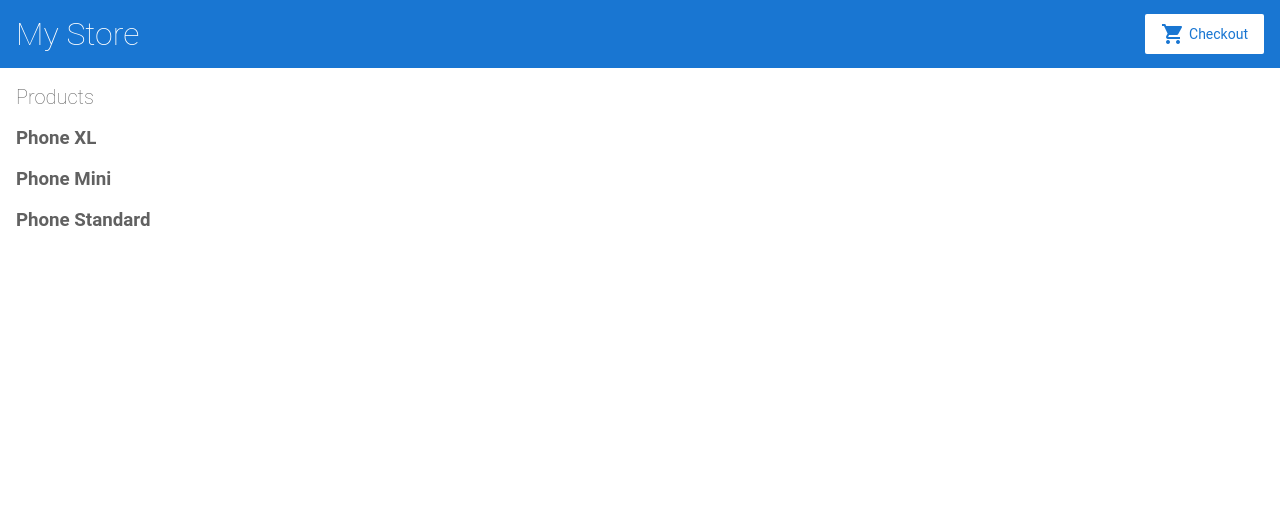
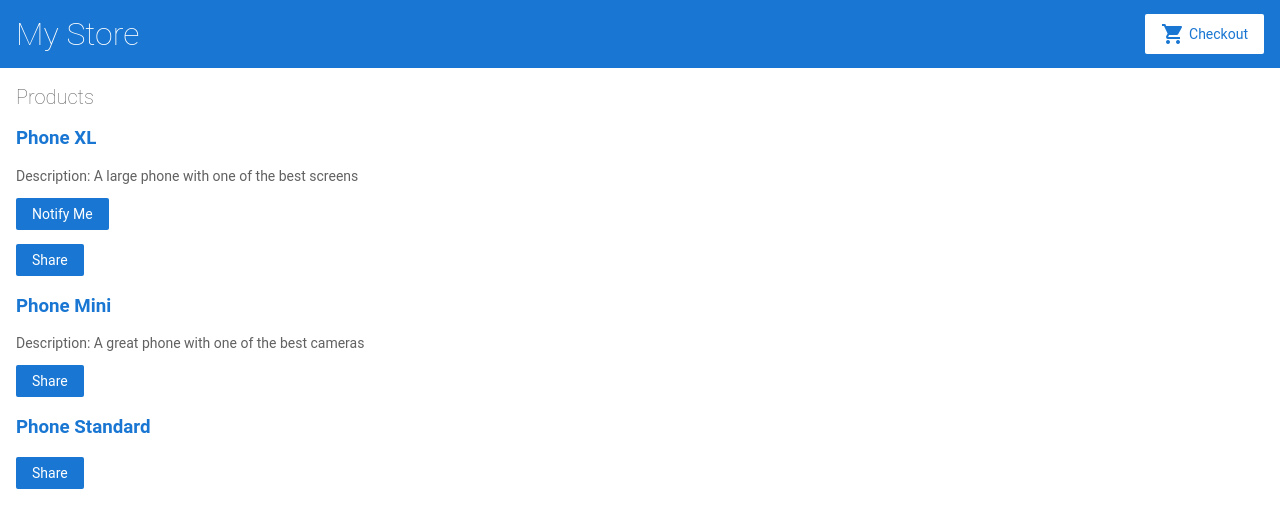
Before and after one commit to zheyanliu99/angular-tw29jr, an Angular app: page / in a window 1280 px wide. Shown: the top 528 px of the page. Built offline with nearby package versions, Linux system fonts and the light colour scheme.

Commit message:
Getting started done, begin with add route

```diff
--- /dev/null
+++ b/src/app/product-alerts/product-alerts.component.html
@@ -0,0 +1,3 @@
+<p *ngIf="product && product.price > 700">
+  <button type="button" (click)="notify.emit()">Notify Me</button>
+</p>
--- /dev/null
+++ b/src/app/product-alerts/product-alerts.component.ts
@@ -0,0 +1,16 @@
+import { Component, OnInit, Input, Output, EventEmitter } from '@angular/core';
+import { Product } from '../products';
+
+@Component({
+  selector: 'app-product-alerts',
+  templateUrl: './product-alerts.component.html',
+  styleUrls: ['./product-alerts.component.css'],
+})
+export class ProductAlertsComponent {
+  @Input() product: Product | undefined;
+  @Output() notify = new EventEmitter();
+
+  notify_alert() {
+    window.alert('You will be notified for this product');
+  }
+}
--- /dev/null
+++ b/src/app/product-details/product-details.component.html
@@ -0,0 +1 @@
+<p>product-details works!</p>
--- /dev/null
+++ b/src/app/product-details/product-details.component.ts
@@ -0,0 +1,15 @@
+import { Component, OnInit } from '@angular/core';
+
+@Component({
+  selector: 'app-product-details',
+  templateUrl: './product-details.component.html',
+  styleUrls: ['./product-details.component.css']
+})
+export class ProductDetailsComponent implements OnInit {
+
+  constructor() { }
+
+  ngOnInit(): void {
+  }
+
+}
--- a/src/app/product-list/product-list.component.html
+++ b/src/app/product-list/product-list.component.html
@@ -1,7 +1,21 @@
 <h2>Products</h2>
 
 <div *ngFor="let product of products">
-  <h3>{{ product.name }}</h3>
+  <h3>
+    <a
+      [title]="product.name + ' details'"
+      [routerLink]="['/products', product.id]"
+    >
+      {{ product.name }}
+    </a>
+  </h3>
+
+  <p *ngIf="product.description">Description: {{ product.description }}</p>
+  <app-product-alerts
+    [product]="product"
+    (notify)="onNotify()"
+  ></app-product-alerts>
+  <button type="button" (click)="share()">Share</button>
 </div>
 <!--
 Copyright Google LLC. All Rights Reserved.
--- a/src/app/product-list/product-list.component.ts
+++ b/src/app/product-list/product-list.component.ts
@@ -5,7 +5,7 @@
 @Component({
   selector: 'app-product-list',
   templateUrl: './product-list.component.html',
-  styleUrls: ['./product-list.component.css']
+  styleUrls: ['./product-list.component.css'],
 })
 export class ProductListComponent {
   products = products;
@@ -13,8 +13,11 @@
   share() {
     window.alert('The product has been shared!');
   }
+
+  onNotify() {
+    window.alert('You will be notified when the product goes on sale');
+  }
 }
-
 
 /*
 Copyright Google LLC. All Rights Reserved.
```
Also changed, not shown: src/app/app.module.ts (+9 -7 lines), src/app/product-alerts/product-alerts.component.css (added), src/app/product-details/product-details.component.css (added), 2 other files (tests, documents, lock files or other folders).
